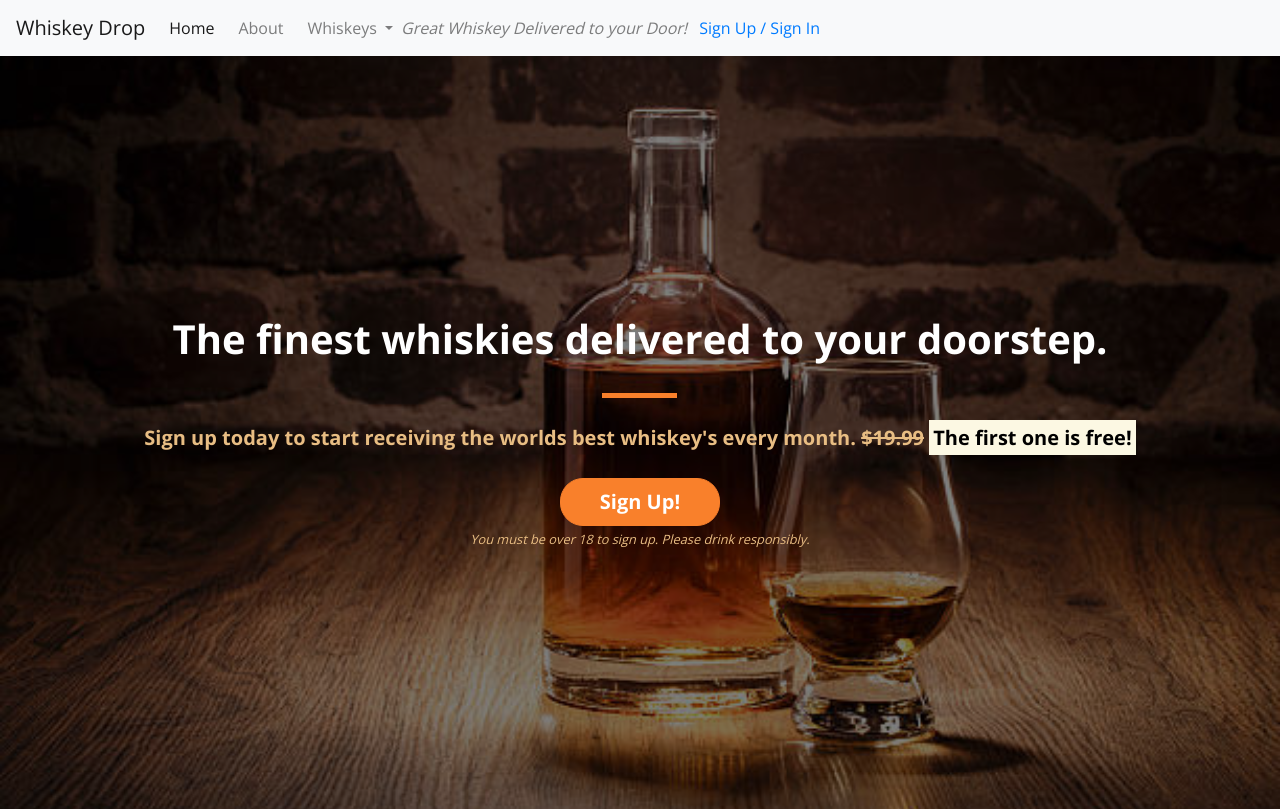
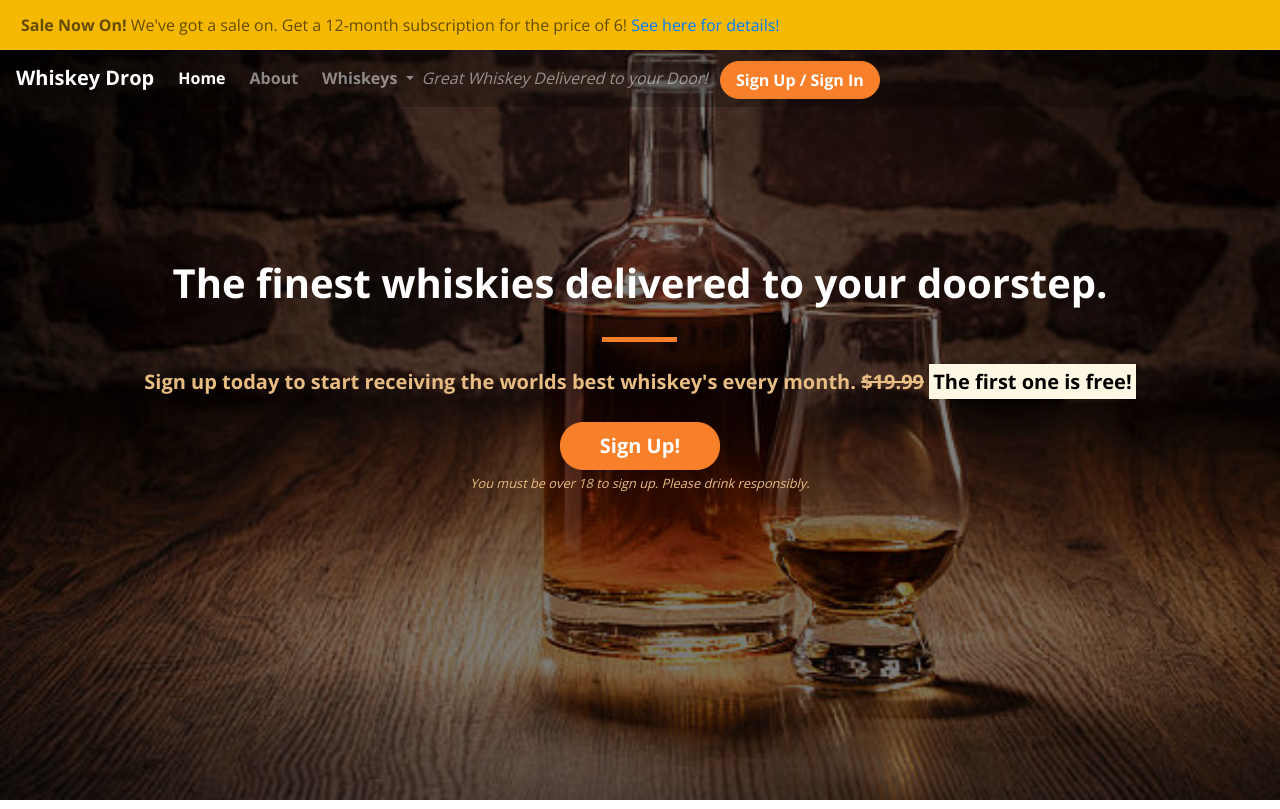
Before and after one commit to SPH73/Whiskey-Drop-Landing-Page, a plain HTML site: page index.html in a window 1280 px wide. Shown: the top 809 px of the page. Drawn offline with nearby package versions, Linux system fonts and the light colour scheme.

Commit message:
update alert and navbar

```diff
--- a/css/style.css
+++ b/css/style.css
@@ -3,7 +3,19 @@ body{
 
 }
 
-.alter-container{}
+.alert-container .col-12 {
+    padding-left: 0;
+    padding-right: 0;
+}
+.site-wide-alert {
+    border-radius: 0;
+    margin-bottom: 0;
+    color: #654c04;
+    background-color: #f5b803;
+    border-color: #f5b803;
+}
+
+
 
 .callout-container{
     height: 100vh;
@@ -51,6 +63,39 @@ body{
     width: 35px;
 }
 
+/* Navbar*/
+
+.navalert-container{
+    position: absolute;
+    top: 0;
+    left: 0;
+    padding-left: 0;
+    padding-right: 0;
+    z-index: 1;
+}
+
+.navbar{
+    margin-bottom: 0;
+    border: 0;
+    width: 100%;
+    background-color: rgba(0,0,0,0.25);
+
+}
+
+.navbar .navbar-toggler{
+    border: 0;
+
+}
+
+.navbar-brand {
+    font-weight: bold;
+}
+
+.navbar .nav-link {
+    display: block;
+    padding: .5rem 1rem;
+    font-weight: bold;
+}
 /*Jumbotron*/
 
 .jumbotron{
--- a/index.html
+++ b/index.html
@@ -14,7 +14,17 @@
 </head>
 
 <body>
-    <nav class="navbar navbar-light bg-light navbar-expand-sm">
+    <div class="container-fluid navalert-container">
+        <div class="container-fluid alert-container">
+            <div class="row d-none d-sm-block">
+                <div class="col-12">
+                    <div class="site-wide-alert alert alert-warning">
+                        <strong>Sale Now On!</strong> We've got a sale on. Get a 12-month subscription for the price of 6!<a href=""> See here for details!</a>
+                    </div>
+                </div>
+            </div>
+        </div>
+        <nav class="navbar navbar-dark navbar-expand-sm">
             <a href="/" class="navbar-brand">Whiskey Drop</a>
 
             <button class="navbar-toggler ml-auto" type="button" data-toggle="collapse" data-target="#navbarNavDropdown" aria-controls="navbarNavDropdown" aria-expanded="false" aria-label="Toggle navigation">
@@ -40,17 +50,12 @@
                     </ul>
                     <div class="d-none d-md-block">
                         <p class="navbar-text my-auto mr-2"><i>Great Whiskey Delivered to your Door!</i></p>
-                    <a href="/login">Sign Up / Sign In</a>
+                        <a href="/login" class="btn btn--cta btn--red">Sign Up / Sign In</a>
                     </div>
+
         </nav>
-    <!--<div class="container alert-container">
-        <div class="row d-none d-sm-block">
-            <div class="col-12">
-                <div class="alert alert-warning">
-                    <strong>Sale Now On!</strong> We've got a sale on. Get a 12-month subscription for the price of 6!<a href=""> See here for details!</a>
         </div>
-            </div>
-        </div>
+
         <!--Callout-->
         <div class="container-fluid callout-container">
             <div class="opaque-overlay">&nbsp;</div>
```
Lines whose indentation alone changed are shown as unchanged.
